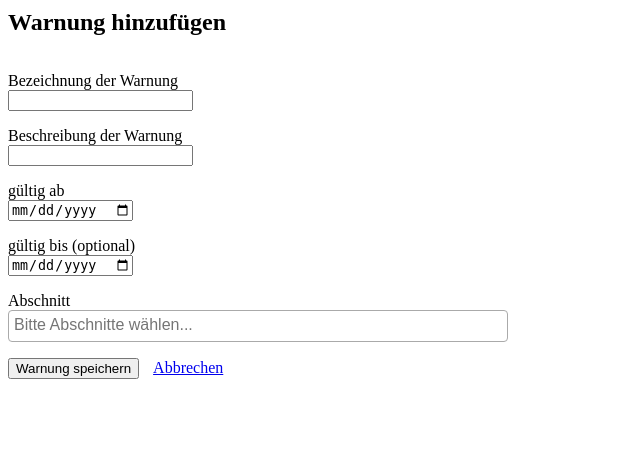
After one commit to lukasmayr83/PR_DKE_Gruppe02, a Flask app: page /warnung/add in a window 1280 px wide. The commit adds this page. Shown: the part 339-800 px from the top of the page, without its empty margins (0-640 px from the left). Run offline with Flask 3, Linux system fonts and the light colour scheme; the visitor is signed in with stand-in values (Sample User, id 1); data that the repository does not hold is empty; some libraries are stand-ins or nearby versions.

Commit message:
Warnung erstellen + anzeigen

```diff
--- a/Strecken/app/forms.py
+++ b/Strecken/app/forms.py
@@ -1,6 +1,7 @@
 from flask_wtf import FlaskForm
-from wtforms import StringField, PasswordField, BooleanField, SubmitField, SelectField, IntegerField, FloatField
-from wtforms.validators import ValidationError, DataRequired, Email, EqualTo
+from wtforms import StringField, PasswordField, BooleanField, SubmitField, SelectField, IntegerField, FloatField, \
+    DateField, SelectMultipleField
+from wtforms.validators import ValidationError, DataRequired, Email, EqualTo, Optional
 import sqlalchemy as sa
 from app import db
 from app.models import User, Bahnhof, Abschnitt
@@ -96,3 +97,34 @@ class AbschnittForm(FlaskForm):
             return False
 
         return True
+
+class WarnungForm(FlaskForm):
+    bezeichnung = StringField('Bezeichnung der Warnung', validators=[DataRequired()])
+    beschreibung = StringField('Beschreibung der Warnung', validators=[DataRequired()])
+    abschnitt =  SelectMultipleField("Abschnitt", coerce=int, validators=[DataRequired()])
+    startZeit = DateField("gültig ab", validators=[DataRequired()])
+    endZeit = DateField("gültig bis (optional)", validators=[Optional()])
+    submit = SubmitField('Warnung speichern')
+
+    def validate(self, extra_validators=None):
+
+        if not super().validate(extra_validators=extra_validators):
+            return False
+
+
+
+        startZeit = self.startZeit.data
+        endZeit = self.endZeit.data
+
+        if endZeit == None:
+            return True
+
+        if endZeit <= startZeit:
+            msg = 'Startzeit der Warnung muss vor der Endzeit liegen.'
+
+            self.startZeit.errors.append(msg)
+            self.endZeit.errors.append(msg)
+
+            return False
+
+        return True
--- a/Strecken/app/models.py
+++ b/Strecken/app/models.py
@@ -12,7 +12,7 @@ from hashlib import md5
 from datetime import datetime
 from geopy.geocoders import Nominatim
 
-
+from typing import List
 
 
 
@@ -107,11 +107,10 @@ class Warnung(db.Model):
     startZeit: so.Mapped[datetime] = so.mapped_column()
     endZeit: so.Mapped[Optional[datetime]] = so.mapped_column()
 
-
-    abschnitte: so.WriteOnlyMapped['Abschnitt'] = so.relationship(
+    abschnitte: so.Mapped[list["Abschnitt"]] = so.relationship(
         "Abschnitt",
         secondary=abschnitt_warnung_m2m,
-        back_populates='warnungen'
+        back_populates="warnungen"  # MUSS exakt so heißen wie die property in Abschnitt
     )
 
     def __repr__(self):
@@ -149,14 +148,10 @@ class Abschnitt(db.Model):
         back_populates="end_abschnitte"
     )
 
-
-    warnungen: so.WriteOnlyMapped['Warnung'] = so.relationship(
+    warnungen: so.Mapped[list["Warnung"]] = so.relationship(
         "Warnung",
         secondary=abschnitt_warnung_m2m,
-        primaryjoin=(abschnitt_warnung_m2m.c.abschnitt_id == abschnittId),
-        secondaryjoin=(abschnitt_warnung_m2m.c.warnung_id == so.foreign(Warnung.warnungId)),
-        back_populates='abschnitte',
-        passive_deletes=True
+        back_populates="abschnitte"  # MUSS exakt so heißen wie die property in Warnung
     )
 
 
--- a/Strecken/app/routes.py
+++ b/Strecken/app/routes.py
@@ -1,11 +1,11 @@
 from urllib.parse import urlsplit
 from flask import render_template, flash, redirect, url_for, request, jsonify
 from app import app
-from app.forms import LoginForm, RegistrationForm, BahnhofForm, AbschnittForm
+from app.forms import LoginForm, RegistrationForm, BahnhofForm, AbschnittForm, WarnungForm
 from flask_login import current_user, login_user
 import sqlalchemy as sa
 from app import db
-from app.models import User, Bahnhof, Abschnitt
+from app.models import User, Bahnhof, Abschnitt, Warnung
 from flask_login import logout_user
 from flask_login import login_required
 import folium
@@ -133,6 +133,123 @@ def delete_multiple_abschnitt():
 
 
 #############################################################
+#################    Strecke     ############################
+#############################################################
+
+@app.route('/', methods=['GET', 'POST'])
+@app.route('/strecke', methods=['GET', 'POST'])
+@login_required
+def strecke():
+    return render_template(
+        'strecke.html',
+        title='Home'
+    )
+
+@app.route("/strecke/add", methods=["GET", "POST"])
+@login_required
+def strecke_add():
+    return render_template(
+        'strecke_add.html',
+    )
+
+#############################################################
+#################    Warnung     ############################
+#############################################################
+
+@app.route('/', methods=['GET', 'POST'])
+@app.route('/warnung', methods=['GET', 'POST'])
+@login_required
+def warnung():
+    #Alle Warnungen aus der DB laden
+    posts = Warnung.query.all()
+
+    return render_template(
+        'warnung.html',
+        posts=posts,
+        role=current_user.role
+    )
+
+@app.route("/warnung/add", methods=["GET", "POST"])
+@login_required
+def warnung_add():
+    form = WarnungForm()
+    form.abschnitt.choices = [(a.abschnittId, a.name) for a in Abschnitt.query.all()]
+
+    if form.validate_on_submit():
+
+        # Neue Warnung erzeugen
+        warnung = Warnung(
+            bezeichnung=form.bezeichnung.data,
+            beschreibung=form.beschreibung.data,
+            startZeit=form.startZeit.data,
+            endZeit=form.endZeit.data or None
+        )
+
+        db.session.add(warnung)
+        db.session.commit()  # ID wird benötigt, bevor Beziehungen gesetzt werden
+
+        # Ausgewählte Abschnitte laden
+        gewaehlte_ids = form.abschnitt.data
+        if not isinstance(gewaehlte_ids, list):
+            gewaehlte_ids = [gewaehlte_ids]
+
+        if gewaehlte_ids:
+            abschnitte = Abschnitt.query.filter(
+                Abschnitt.abschnittId.in_(gewaehlte_ids)
+            ).all()
+
+            warnung.abschnitte.clear()
+            for abschnitt in abschnitte:
+                warnung.abschnitte.append(abschnitt)
+
+        db.session.commit()
+
+        flash(f'Warnung "{warnung.bezeichnung}" wurde gespeichert!', 'success')
+        return redirect(url_for("warnung"))
+
+    return render_template("warnung_add.html", form=form)
+
+@app.route("/warnung/delete_multiple", methods=["POST"])
+@login_required
+def delete_multiple_warnung():
+    ids = request.form.getlist("warnung_ids")
+
+    deleted_count = 0
+
+    if not ids:
+        flash("Keine Warnungen ausgewählt.", "error")
+        return redirect(url_for('warnung'))
+
+    for bid in ids:
+        try:
+
+            warnung_query = (
+                sa.select(Warnung)
+                .where(Warnung.warnungId == int(bid))
+            )
+            warnung = db.session.execute(warnung_query).scalar_one_or_none()
+
+            if warnung:
+                db.session.delete(warnung)
+                deleted_count += 1
+
+        except Exception as e:
+            print(f"Fehler beim Laden von Warnung {bid}: {e}")
+            continue
+
+
+    if deleted_count > 0:
+        db.session.commit()
+        flash(f"{deleted_count} Warnung/Warnungen erfolgreich gelöscht.", "success")
+
+
+    return redirect(url_for('warnung'))
+
+@app.route("/warnung/edit/<int:warnung_id>", methods=["GET", "POST"])
+@login_required
+def edit_warnung(warnung_id):
+    return render_template("abschnitt_edit.html")
+#############################################################
 #################    Bahnhof     ############################
 #############################################################
 
@@ -254,7 +371,6 @@ def delete_multiple_bahnhof():
             continue
 
         if bahnhof:
-            # PRÜFUNG DER ABHÄNGIGKEITEN: Funktioniert jetzt zuverlässig
             if bahnhof.start_abschnitte or bahnhof.end_abschnitte:
                 blocked_names.append(bahnhof.name)
             else:
--- a/Strecken/app/templates/base.html
+++ b/Strecken/app/templates/base.html
@@ -11,7 +11,30 @@
 <body>
     <div class="header">
         <!--Menü links-->
-            <ul class="menu">
+        <ul class="menu">
+
+            <!--Strecken Dropdown-->
+        <li class="dropdown">
+            <a href="{{ url_for('strecke') }}">Strecken</a>
+            {% if current_user.is_authenticated and current_user.role.value == 'admin' %}
+            <ul class="dropdown-content">
+                <li><a href="{{ url_for('strecke_add') }}">Neue Strecke hinzufügen</a></li>
+                <li><a href="{{ url_for('strecke') }}">Alle Strecken verwalten</a></li>
+            </ul>
+            {% endif %}
+        </li>
+            <!--Abschnitt Dropdown-->
+        <li class="dropdown">
+            <a href="{{ url_for('abschnitt') }}">Abschnitt</a>
+            {% if current_user.is_authenticated and current_user.role.value == 'admin' %}
+            <ul class="dropdown-content">
+                <li><a href="{{ url_for('abschnitt_add') }}">Neuen Abschnitt hinzufügen</a></li>
+                <li><a href="{{ url_for('abschnitt') }}">Alle Abschnitte verwalten</a></li>
+            </ul>
+            {% endif %}
+        </li>
+
+
         <!--Bahnhof Dropdown-->
         <li class="dropdown">
             <a href="{{ url_for('bahnhof') }}">Bahnhof</a>
@@ -23,13 +46,15 @@
             {% endif %}
         </li>
 
-        <!--Abschnitt Dropdown-->
+
+
+        <!--Warnung Dropdown-->
         <li class="dropdown">
-            <a href="{{ url_for('abschnitt') }}">Abschnitt</a>
+            <a href="{{ url_for('warnung') }}">Warnung</a>
             {% if current_user.is_authenticated and current_user.role.value == 'admin' %}
             <ul class="dropdown-content">
-                <li><a href="{{ url_for('abschnitt_add') }}">Neuen Abschnitt hinzufügen</a></li>
-                <li><a href="{{ url_for('abschnitt') }}">Alle Abschnitte verwalten</a></li>
+                <li><a href="{{ url_for('warnung_add') }}">Neue Warnung hinzufügen</a></li>
+                <li><a href="{{ url_for('warnung') }}">Alle Warnungen verwalten</a></li>
             </ul>
             {% endif %}
         </li>
--- /dev/null
+++ b/Strecken/app/templates/warnung_add.html
@@ -0,0 +1,60 @@
+{% extends "base.html" %}
+
+{% block content %}
+<h2>Warnung hinzufügen</h2>
+<div style="display: flex; gap: 20px;">
+
+    <div style="flex: 1; max-width: 500px;">
+        <form method="POST">
+            {{ form.hidden_tag() }}
+            <p>{{ form.bezeichnung.label }}<br>{{ form.bezeichnung() }}</p>
+            <p>{{ form.beschreibung.label }}<br>{{ form.beschreibung() }}</p>
+            <p class="form-group">
+                {{ form.startZeit.label }}<br>
+                {{ form.startZeit (class="form-control") }}
+                {% for error in form.startZeit.errors %}
+                    <span style="color:red; display:block;">[{{ error }}]</span>
+                {% endfor %}
+            </p>
+            <p class="form-group">
+                {{ form.endZeit.label }}<br>
+                {{ form.endZeit(class="form-control") }}
+                {% for error in form.endZeit.errors %}
+                    <span style="color:red; display:block;">[{{ error }}]</span>
+                {% endfor %}
+            </p>
+
+
+            <!-- Abschnitte (Mehrfachauswahl) -->
+                <div class="mb-3">
+                     {{ form.abschnitt.label(class="form-label") }}
+                    {{ form.abschnitt(class="form-control", id="abschnitte_select", multiple="multiple") }}
+                    {% for error in form.abschnitt.errors %}
+                <div class="text-danger">{{ error }}</div>
+                {% endfor %}
+    </div>
+            <p>{{ form.submit(class="btn btn-primary") }}
+                <a href="{{ url_for('warnung') }}" class="btn btn-secondary" style="margin-left: 10px;">Abbrechen</a>
+            </p>
+        </form>
+    </div>
+
+    <!-- jQuery und Select2 einbinden -->
+<script src="https://code.jquery.com/jquery-3.6.0.min.js"></script>
+<link href="https://cdn.jsdelivr.net/npm/select2@4.1.0-rc.0/dist/css/select2.min.css" rel="stylesheet" />
+<script src="https://cdn.jsdelivr.net/npm/select2@4.1.0-rc.0/dist/js/select2.min.js"></script>
+
+<!--  Das Script aktivieren -->
+<script>
+    $(document).ready(function() {
+        $('#abschnitte_select').select2({
+            placeholder: "Bitte Abschnitte wählen...",
+            allowClear: true,
+            width: '100%' // Passt sich dem Container an
+        });
+    });
+</script>
+
+
+</div>
+{% endblock %}
--- a/Strecken/strecken.py
+++ b/Strecken/strecken.py
@@ -7,3 +7,6 @@ from app.models import User
 @app.shell_context_processor
 def make_shell_context():
     return {'sa': sa, 'so': so, 'db': db, 'User': User}
+
+if __name__ == '__main__':
+    app.run(host='0.0.0.0', port=5000)
```
Also changed, not shown: Strecken/app/templates/abschnitt.html (+27 -2 lines), Strecken/app/templates/strecke.html (added, +9 -0 lines), Strecken/app/templates/strecke_add.html (added, +9 -0 lines), Strecken/app/templates/strecke_edit.html (added, +9 -0 lines), Strecken/app/templates/warnung.html (added, +76 -0 lines), Strecken/app/templates/warnung_edit.html (added, +9 -0 lines), Strecken/app.db.
